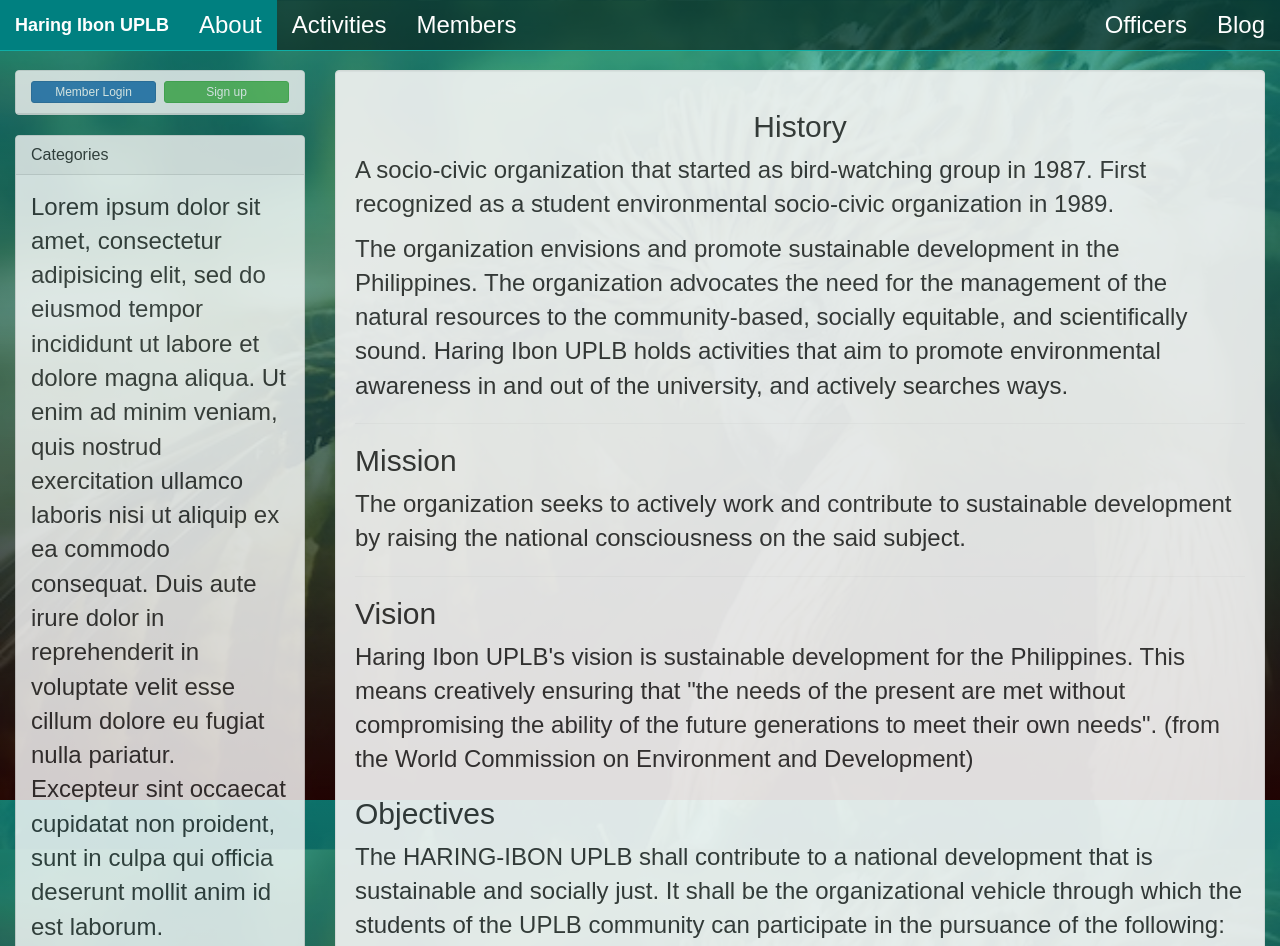
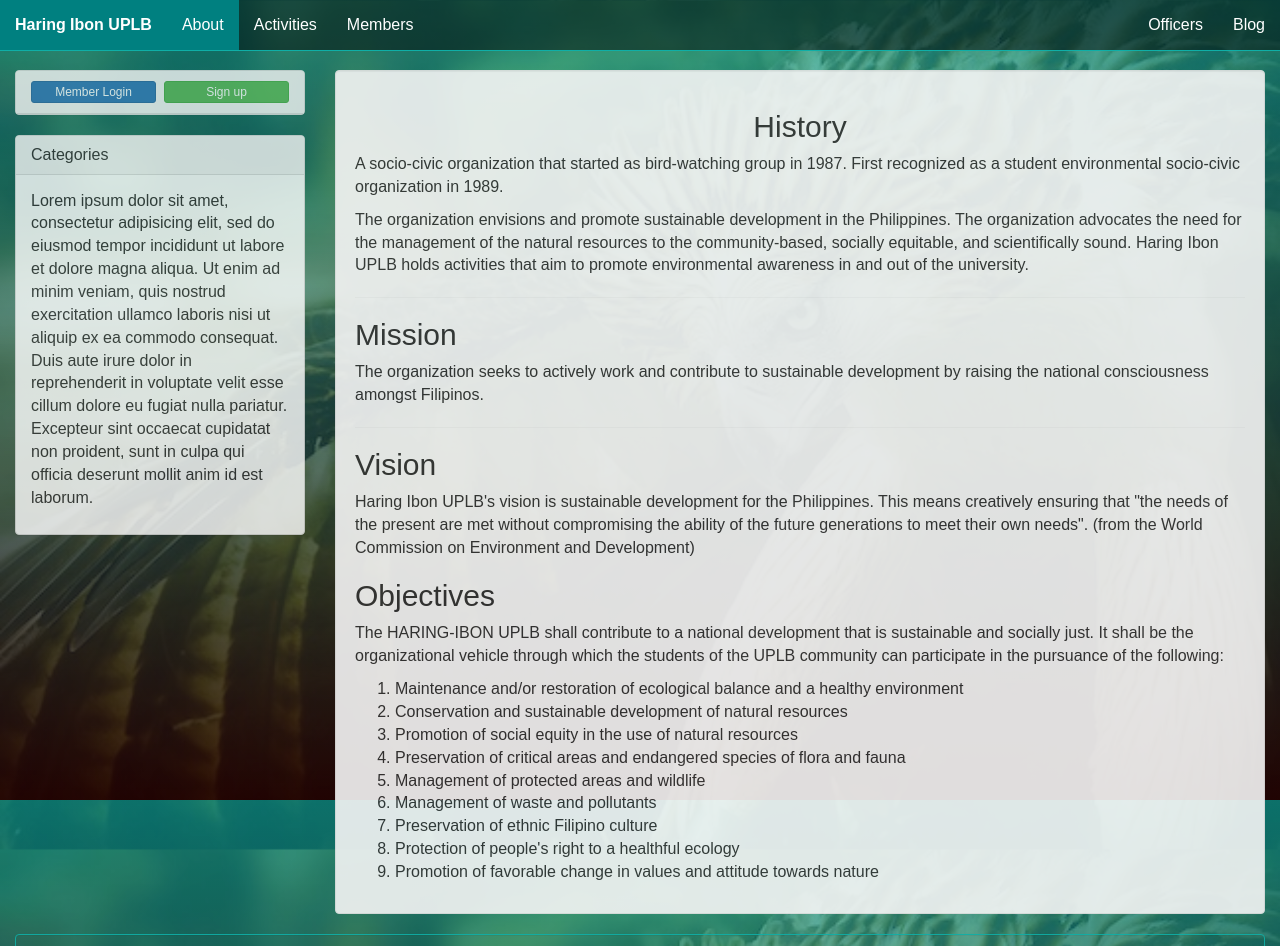
Before and after one commit to avilaeugeneb/csp1, a plain HTML site: page about.html in a window 1280 px wide. Shown: the top 946 px of the page. Drawn offline with nearby package versions, Linux system fonts and the light colour scheme.

Commit message:
Feat : Added todo. modified style

```diff
--- a/about.html
+++ b/about.html
@@ -151,16 +151,14 @@
 					<p>
 						The organization envisions and promote sustainable development in the Philippines. The organization advocates the need for
 						the management of the natural resources to the community-based, socially equitable, and scientifically sound. Haring
-						Ibon UPLB holds activities that aim to promote environmental awareness in and out of the university, and actively searches
-						ways.
+						Ibon UPLB holds activities that aim to promote environmental awareness in and out of the university.
 					</p>
 
 					<hr>
 
 					<h2>Mission</h2>
 					<p>
-						The organization seeks to actively work and contribute to sustainable development by raising the national consciousness on
-						the said subject.
+						The organization seeks to actively work and contribute to sustainable development by raising the national consciousness amongst Filipinos.
 
 					</p>
 
--- a/assets/css/style.css
+++ b/assets/css/style.css
@@ -1,6 +1,6 @@
 * {
 	font-family: 'Do Hyeon', sans-serif;
-	font-size: 3vh;
+	font-size: 2vh;
 }
 
 body {
@@ -84,6 +84,7 @@
 		text-decoration: none;
 		color: white;
 		font-weight: bolder;
+		font-size: inherit;
 	}
 
 		.navbar-default .navbar-brand:hover {
```
Also changed, not shown: todo.txt (added).
